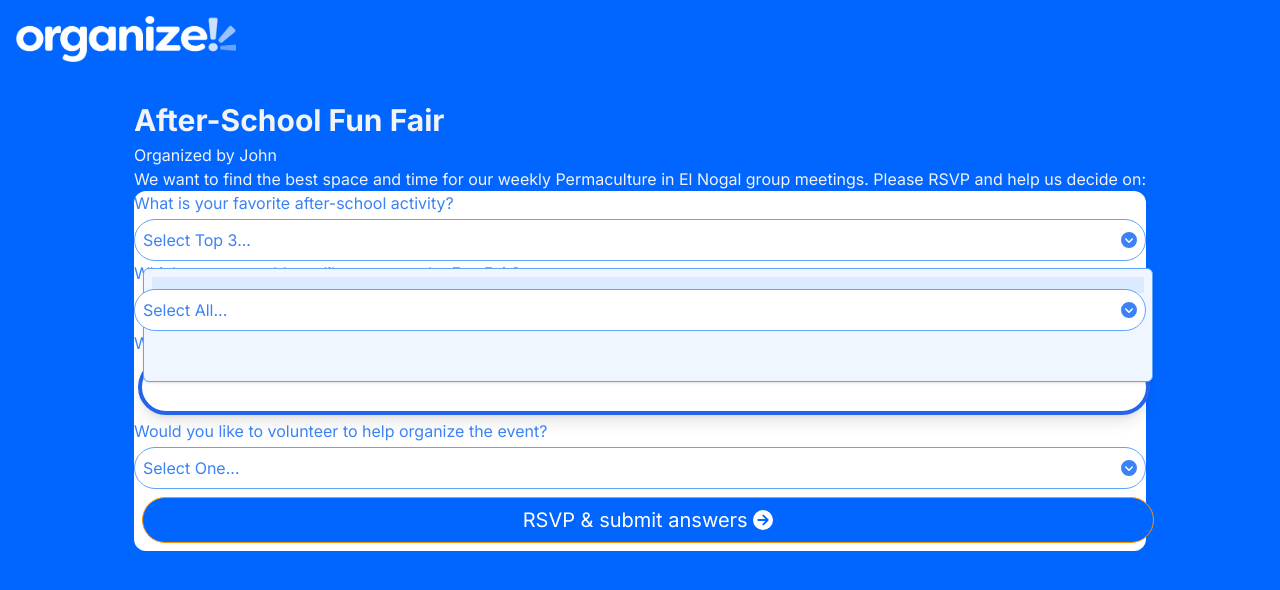
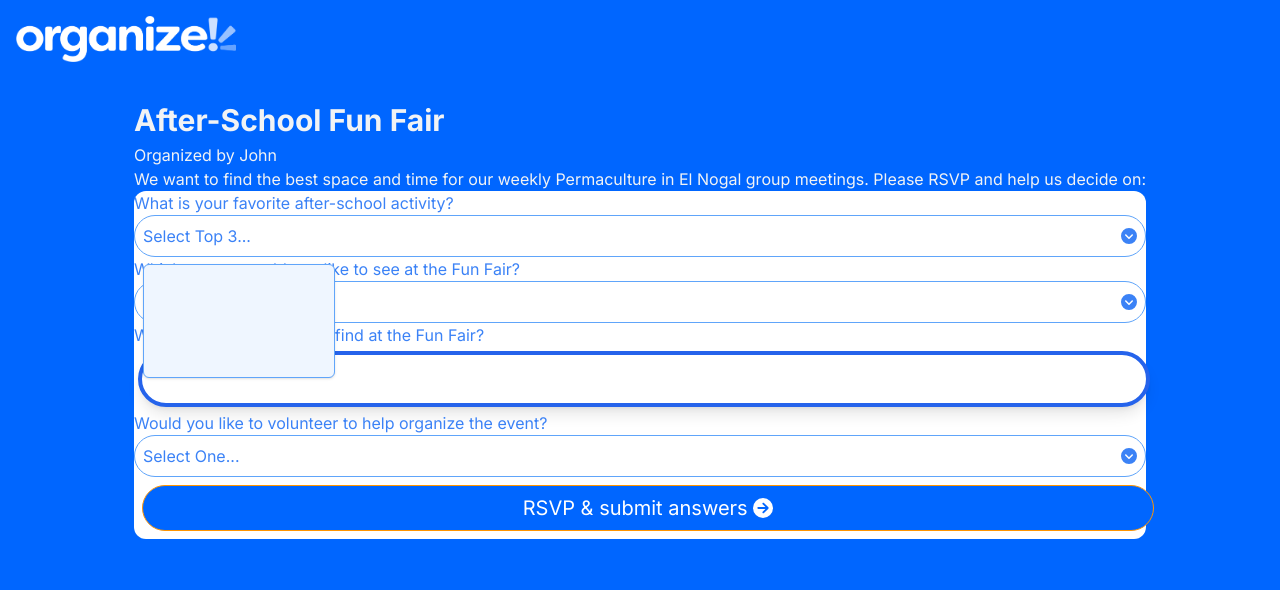
Before and after one commit to shirinmjr/organize-app, a Next.js app: page /participate/event/1 in a window 1280 px wide. Both pictures are taken after a click on the button "Select Top 3...". Shown: the top 590 px of the page. Built offline with nearby package versions, Linux system fonts and the light colour scheme.

Commit message:
remove relative at the top div, fix onChange to not use useEffect

```diff
--- a/app/components/inputs/InputSelect.jsx
+++ b/app/components/inputs/InputSelect.jsx
@@ -3,7 +3,7 @@
 import { FontAwesomeIcon } from "@fortawesome/react-fontawesome";
 import InputWrapper from "./InputWrapper";
 import { Listbox } from "@headlessui/react";
-import { useEffect, useState } from "react";
+import { useState } from "react";
 import { faCircleChevronDown } from "@fortawesome/free-solid-svg-icons";
 
 const InputSelect = ({
@@ -17,28 +17,27 @@ const InputSelect = ({
   const [selected, setSelected] = useState(options[[0]]);
   const [boxButton, setBoxButton] = useState(defaultOption);
 
-  useEffect(() => {
-    onChange(selected);
-  }, [selected]);
-
   const handleSelect = (option, value) => {
     setBoxButton(option);
     setSelected(value);
+    onChange(value);
   };
 
   return (
     <InputWrapper htmlFor={label} label={label}>
+      <div className="static">
         <Listbox
-        className="p-2 border border-blue-400 rounded-full outline-none bg-white ring-0 focus:ring-1"
+          className="p-2 bg-white border border-blue-400 rounded-full outline-none ring-0 focus:ring-1"
           name={name}
           id={id}
+          value={selected}
         >
-        <div className="  relative mt-1">
+          <div className="">
             <Listbox.Button className="flex items-center justify-between w-full cursor-pointer">
               {boxButton}
               <FontAwesomeIcon icon={faCircleChevronDown} aria-hidden="false" />
             </Listbox.Button>
-          <Listbox.Options className=" absolute w-full p-2 mt-4 shadow  border border-blue-400 cursor-pointer focus:outline-none bg-blue-50 max-h-60 rounded-md">
+            <Listbox.Options className="absolute p-2 mt-4 border border-blue-400 shadow cursor-pointer min-w-48 max-w-10/12 focus:outline-none bg-blue-50 max-h-60 rounded-md">
               {options.map((option) => (
                 <Listbox.Option
                   className={({ active }) =>
@@ -56,6 +55,7 @@ const InputSelect = ({
             </Listbox.Options>
           </div>
         </Listbox>
+      </div>
     </InputWrapper>
   );
 };
```
Lines whose indentation alone changed are shown as unchanged.
